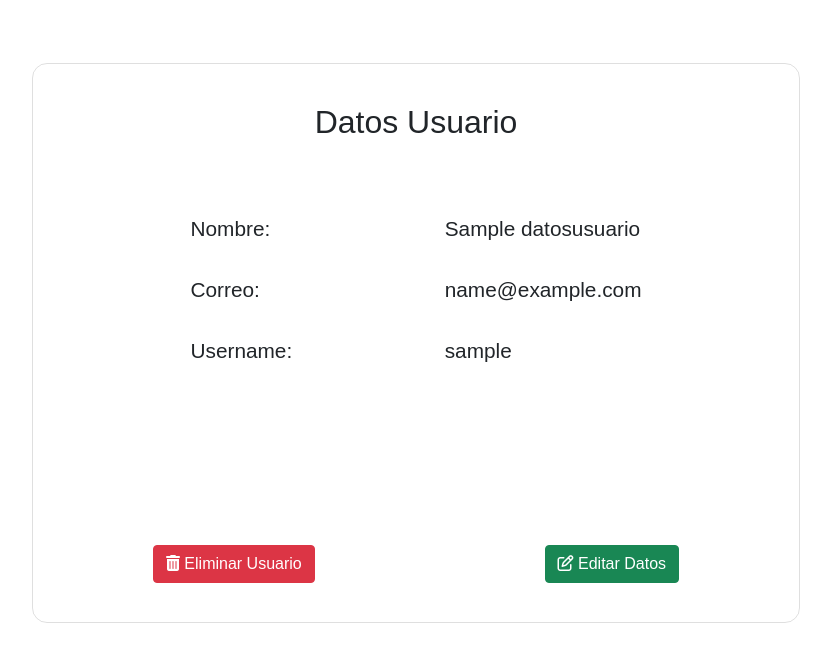
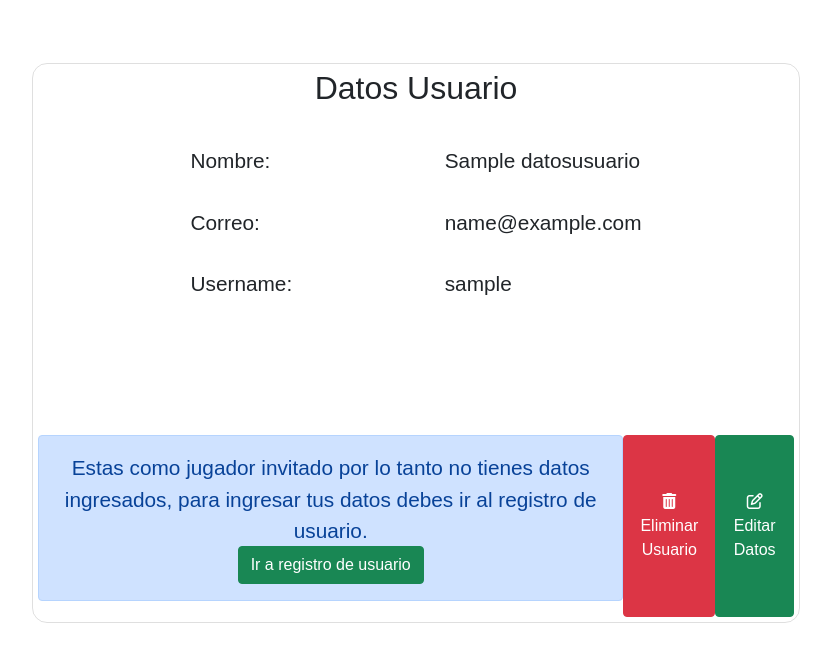
Before and after one commit to Miguelangel0507/INTERAC-TIC, a PHP site: page /interac-tic/usuario/PerfilUsuario.php in a window 1280 px wide. Shown: the part 62-724 px from the top of the page, without its empty margins (224-1055 px from the left). Run offline with PHP 8.4, Linux system fonts and the light colour scheme; the visitor is signed in with stand-in values (Sample User, id 1); tables that the repository leaves empty or names only in its code hold one stand-in row (values such as "Sample post"); some libraries are stand-ins or nearby versions.

Commit message:
se comienza a trabajar en usuario i

```diff
--- a/css/perfil_usuario.css
+++ b/css/perfil_usuario.css
@@ -7,6 +7,14 @@
 
 body {
     height: 100vh;
+}
+
+.alert-primary {
+    display: none;
+    display: flex;
+    flex-direction: column;
+    text-align: center;
+    align-items: center;
 }
 
 .cont_DatosUsuario {
--- a/usuario/DatosUsuario.php
+++ b/usuario/DatosUsuario.php
@@ -1,9 +1,12 @@
 <?php
 session_start();
-$id_user = $_SESSION['id_usuario'];
-require ("../php/conexion.php");
-$consulta=$pdo->prepare("SELECT datosusuario.nombre, datosusuario.email, usuarios.username FROM datosusuario INNER JOIN usuarios ON datosusuario.id_datos_usuario = usuarios.id_username WHERE id_datos_usuario = $id_user");
-$consulta->execute();
-$datos = $consulta->fetchAll(PDO::FETCH_ASSOC);
-echo (json_encode($datos));
-?>
+$id = $_SESSION['id_usuario'];
+if($id != "invitado"){
+    require ("../php/conexion.php");
+    $consulta=$pdo->prepare("SELECT datosusuario.nombre, datosusuario.email, usuarios.username FROM datosusuario INNER JOIN usuarios ON datosusuario.id_datos_usuario = usuarios.id_username WHERE id_datos_usuario = $id");
+    $consulta->execute();
+    $datos = $consulta->fetchAll(PDO::FETCH_ASSOC);
+    echo (json_encode($datos));
+}else{
+    echo (json_encode("invitado"));
+}
--- a/usuario/PerfilUsuario.js
+++ b/usuario/PerfilUsuario.js
@@ -3,15 +3,21 @@ MostrarDatos()
 function MostrarDatos() { //Muestra los datos del usuario
     fetch("DatosUsuario.php")
         .then(response => response.json()).then(response => {
+            if (response != "invitado") {
                 document.getElementById("nombre").innerHTML = response[0].nombre;
                 document.getElementById("correo").innerHTML = response[0].email;
                 document.getElementById("username").innerHTML = response[0].username;
                 nombres.value = response[0].nombre;
                 nombre_personaje.value = response[0].username;
                 editar_correo.value = response[0].email;
+            } else {
+                document.getElementById("btn_eliminar").style.display = "none"
+                document.getElementById("btn_actualizar").style.display = "none"
+                document.getElementById("alerta").style.display = "flex"
+
+            }
         })
 }
-
 var c1 = document.getElementById('password');
 var c2 = document.getElementById('password2');
 
--- a/usuario/PerfilUsuario.php
+++ b/usuario/PerfilUsuario.php
@@ -31,8 +31,11 @@
                 </div>
             </div>
             <div class="btns">
-                <button type='button' class='btn btn-danger' data-bs-toggle='modal' data-bs-target='#M_eliminar'><i class='fas fa-trash-alt'></i> Eliminar Usuario</button>
-                <button type='button' class='btn btn-success' data-bs-toggle='modal' data-bs-target='#actualizar_datos'><i class='far fa-edit'></i> Editar Datos</button>
+                <div class='alert alert-primary' id="alerta" role='alert'>Estas como jugador invitado por lo tanto no tienes datos ingresados, para ingresar tus datos debes ir al registro de usuario.
+                <a class='btn btn-success' href="salir.php" role="button"> Ir a registro de usuario</a>
+                </div>
+                <button type='button' id="btn_eliminar" class='btn btn-danger' data-bs-toggle='modal' data-bs-target='#M_eliminar'><i class='fas fa-trash-alt'></i> Eliminar Usuario</button>
+                <button type='button' id="btn_actualizar"class='btn btn-success' data-bs-toggle='modal' data-bs-target='#actualizar_datos'><i class='far fa-edit'></i> Editar Datos</button>
             </div>
         </div>
     </div>
--- a/usuario/estadisticas.php
+++ b/usuario/estadisticas.php
@@ -1,8 +1,8 @@
 <?php
 session_start();
 $id = $_SESSION['id_usuario'];
-
-require("../php/conexion.php");
+if($id != "invitado"){
+    require("../php/conexion.php");
     $pdo -> setAttribute(PDO::ATTR_ERRMODE, PDO::ERRMODE_EXCEPTION);
     //se hace la consulta a la tabla usuarios mediante el username
     $query = $pdo->prepare("SELECT puntossopa.puntos_nivel1 AS 'S1',
@@ -17,13 +17,18 @@ require("../php/conexion.php");
     where usuarios.id_username=$id");
     $query->execute();
     $estadisticas = $query->fetch(PDO::FETCH_ASSOC);
-    //$row = $query->fetch(PDO::FETCH_ASSOC);
-        //$estadisticas["resultado"][]= $row;
-
-    //$usuario = $query->fetchAll();
-    //    for ($i = 0; $i < 10; $i++) {
-    //        array_push($estadisticas, $usuario[$i]);
-    //    }
+    echo (json_encode($estadisticas));
+}else{
+    $estadisticas = [
+        "S1" => $_SESSION['puntos_sopa1'],
+        "S2" => $_SESSION['puntos_sopa2'],
+        "S3" => $_SESSION['puntos_sopa3'],
+        "T1" => $_SESSION['puntos_trivia1'],
+        "T2" => $_SESSION['puntos_trivia2'],
+        "T3" => $_SESSION['puntos_trivia3']
+    ];
     echo (json_encode($estadisticas));
 
+}
+
 ?>
--- a/validar_login.php
+++ b/validar_login.php
@@ -3,9 +3,7 @@ session_start();
 if ($_POST) {
     $username = $_POST['username'];
     $contra = $_POST['contraseña'];
-
     require("php/conexion.php");
-
     $pdo->setAttribute(PDO::ATTR_ERRMODE, PDO::ERRMODE_EXCEPTION);
     $query = $pdo->prepare("SELECT * FROM usuarios INNER JOIN datosusuario on usuarios.id_username=datosusuario.id_datos_usuario WHERE username = '$username'");
     $query->execute();
```
Also changed, not shown: usuario/eliminar_estadisticas.php (+11 -2 lines), usuario/salir.php (+7 -4 lines), usuario/sopadeletras/puntos.php (+16 -6 lines), usuario/trivia_tic/puntos.php (+16 -8 lines), usuario/validarNivelSopa.php (+11 -2 lines), usuario/validarNivelTrivia.php (+10 -1 lines). Lines whose indentation alone changed are shown as unchanged.
